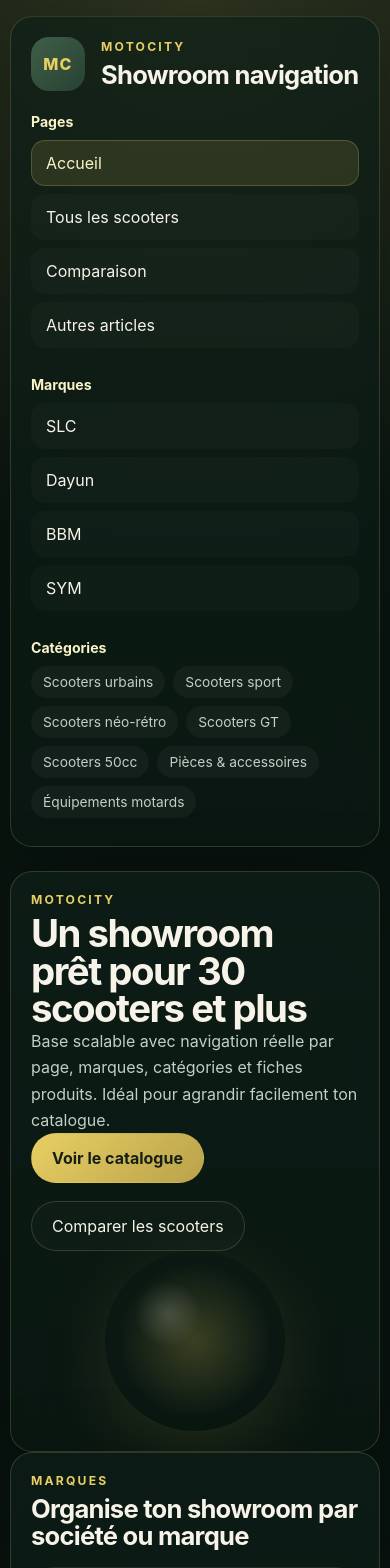
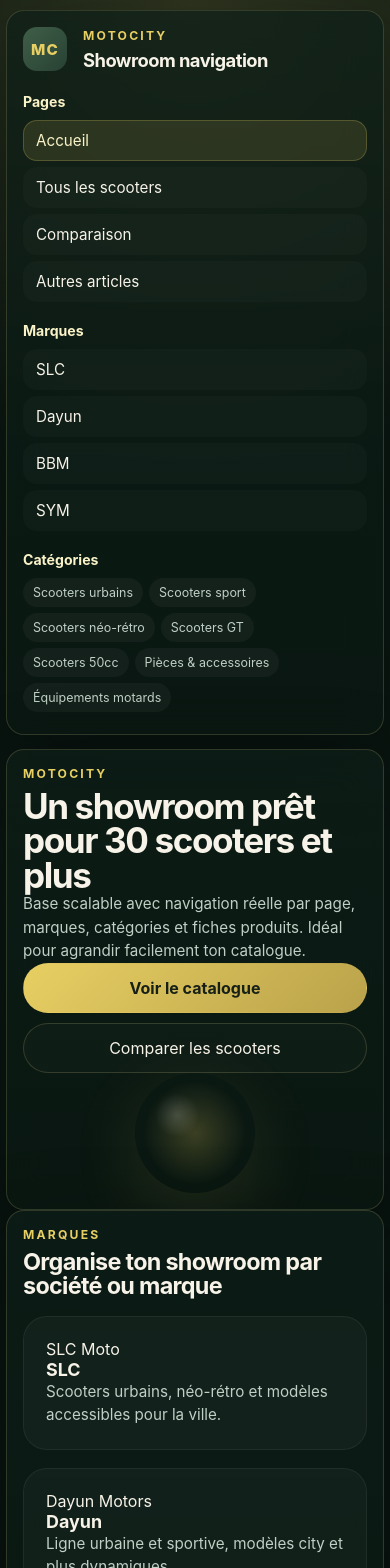
Before and after one commit to istqbtesttrial/motocity-showroom, a React (Vite) app: page / in a window 390 px wide. Shown: the top 1568 px of the page. Built offline with nearby package versions, Linux system fonts and the light colour scheme; the HTML template or start-up script is replaced by a standard one.

Commit message:
Improve mobile layout and responsiveness

```diff
--- a/src/App.css
+++ b/src/App.css
@@ -483,23 +483,170 @@ h3 { font-size: 1.35rem; }
   .brand-grid,
   .model-panel,
   .comparison-pickers,
-  .compare-duo {
+  .compare-duo,
+  .hero-grid {
     grid-template-columns: 1fr;
+  }
+
+  .page-shell {
+    width: min(100% - 16px, 1280px);
+    padding-top: 10px;
+    padding-bottom: 24px;
+  }
+
+  .app-layout {
+    gap: 14px;
   }
 
   .sidebar-card {
     position: static;
+    top: auto;
+    padding: 14px;
   }
 
-  .page-shell {
-    width: min(100% - 20px, 1280px);
-    padding-top: 16px;
+  .sidebar-nav {
+    gap: 14px;
+  }
+
+  .nav-item {
+    margin-bottom: 6px;
+    padding: 10px 12px;
+    font-size: 0.95rem;
+  }
+
+  .nav-chip {
+    padding: 7px 10px;
+    font-size: 0.78rem;
+    margin: 0 6px 6px 0;
+  }
+
+  .sidebar-title {
+    font-size: 1.15rem;
+  }
+
+  .brand-mark {
+    width: 44px;
+    height: 44px;
+    border-radius: 14px;
+    font-size: 0.95rem;
   }
 
   .sidebar-card,
   .hero-card,
   .section-block {
-    padding: 20px;
-    border-radius: 22px;
+    padding: 16px;
+    border-radius: 18px;
+  }
+
+  h1 {
+    font-size: clamp(1.9rem, 9vw, 2.5rem);
+    max-width: 100%;
+  }
+
+  h2 {
+    font-size: clamp(1.35rem, 6vw, 1.8rem);
+  }
+
+  h3 {
+    font-size: 1.12rem;
+  }
+
+  .lead,
+  .product-card p,
+  .product-body p,
+  .model-copy p,
+  .detail-meta,
+  .compare-list {
+    font-size: 0.95rem;
+    line-height: 1.55;
+  }
+
+  .cta-row {
+    gap: 10px;
+  }
+
+  .primary-button,
+  .secondary-button,
+  .product-link {
+    width: 100%;
+    min-height: 46px;
+  }
+
+  .product-image,
+  .compare-image {
+    height: 180px;
+    padding: 14px;
+  }
+
+  .model-image {
+    min-height: 220px;
+    padding: 16px;
+  }
+
+  .product-body,
+  .model-copy {
+    padding: 16px;
+    gap: 10px;
+  }
+
+  .spec-list {
+    gap: 8px;
+  }
+
+  .spec-list li {
+    font-size: 0.82rem;
+    padding: 7px 10px;
+  }
+
+  .meta-row {
+    gap: 8px;
+  }
+
+  .price-tag {
+    font-size: 1rem;
+  }
+
+  .detail-price {
+    font-size: 1.1rem;
+  }
+
+  .comparison-pickers {
+    gap: 12px;
+  }
+
+  .picker-field select {
+    padding: 12px 14px;
+  }
+
+  .compare-list {
+    gap: 8px;
   }
 }
+
+@media (max-width: 640px) {
+  .page-shell {
+    width: min(100% - 12px, 1280px);
+  }
+
+  .sidebar-card {
+    overflow-x: auto;
+  }
+
+  .sidebar-nav {
+    display: flex;
+    flex-direction: column;
+  }
+
+  .hero-static-orb {
+    width: 120px;
+    height: 120px;
+  }
+
+  .intro-lite-logo {
+    width: min(180px, 56vw);
+  }
+
+  .intro-lite-text {
+    font-size: 0.95rem;
+  }
+}
```
